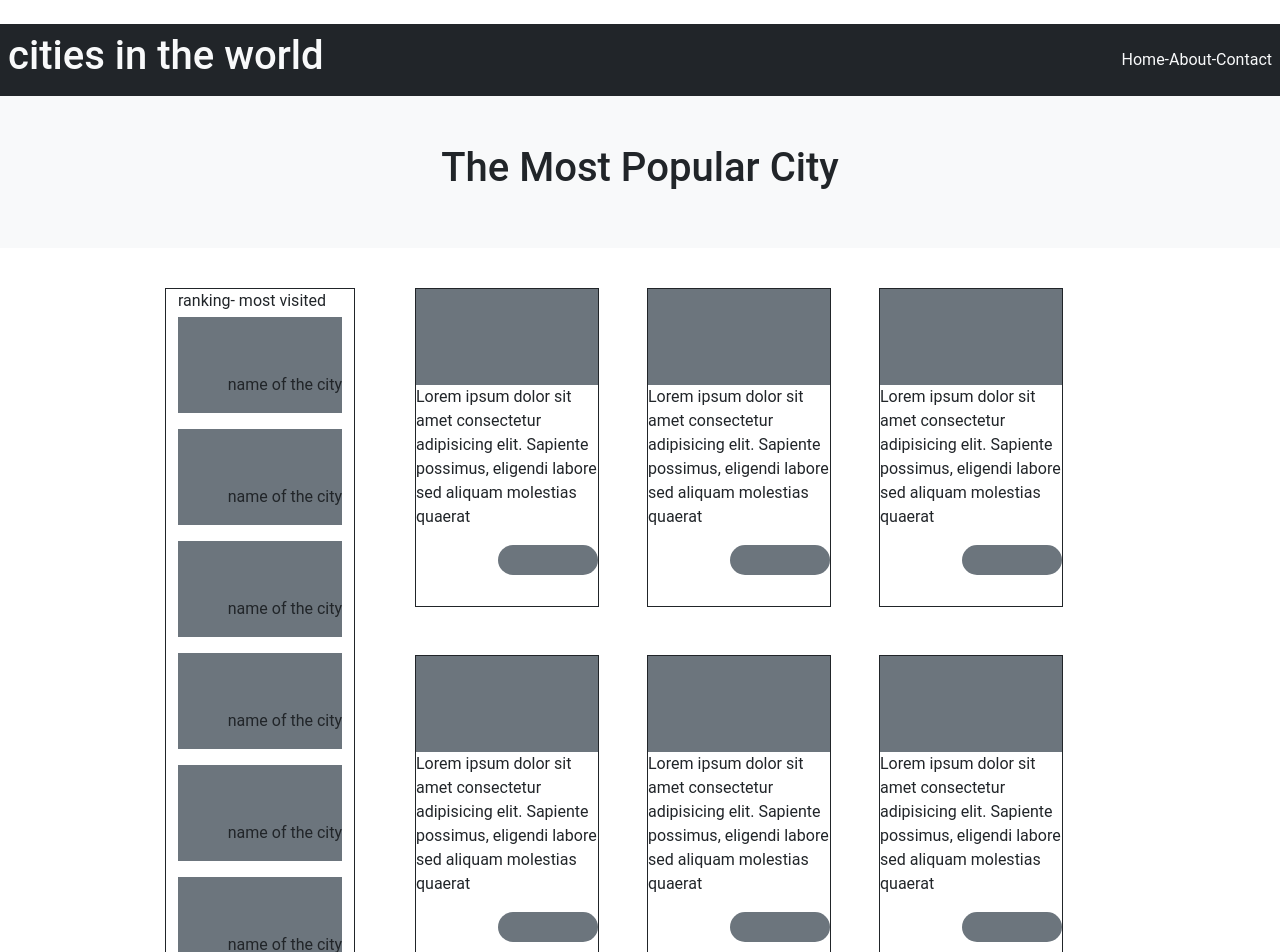
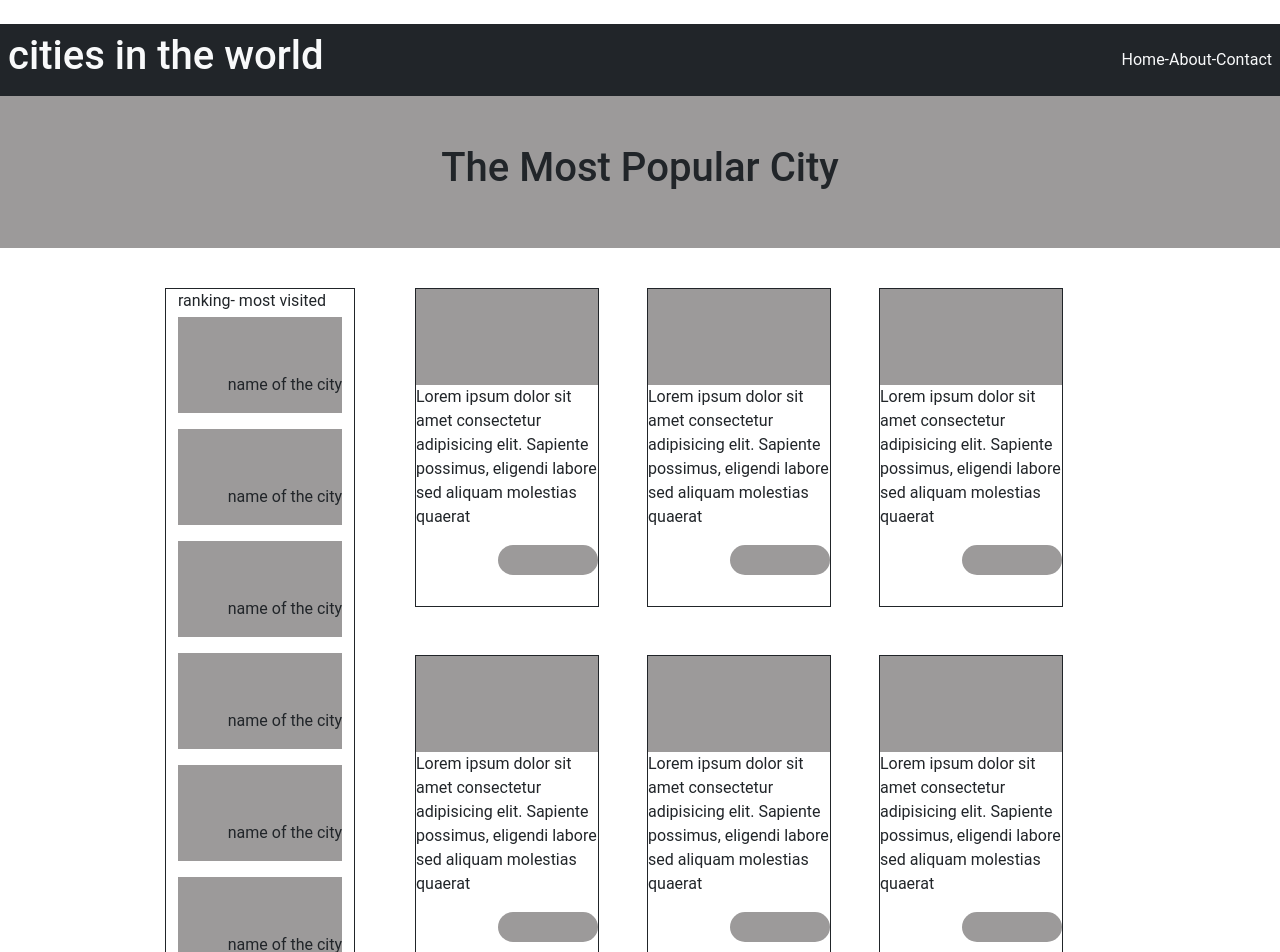
Before and after one commit to DevBrianAcostaBenitez/Cities-in-the-world, an Angular app: page / in a window 1280 px wide. Shown: the top 952 px of the page. Built offline with nearby package versions, Linux system fonts and the light colour scheme.

Commit message:
bg-color changed

```diff
--- a/src/app/cities/cities.component.css
+++ b/src/app/cities/cities.component.css
@@ -1,7 +1,7 @@
 .rectangle {
     width: 100px;
     height: 30px;
-    background-color: #6c757d;
+    background-color: rgb(156, 154, 154);
     border-radius: 20px;
 
   }
--- a/src/app/cities/cities.component.html
+++ b/src/app/cities/cities.component.html
@@ -3,42 +3,42 @@
     <div class="col-2 border border-dark border-1 m-4">
       ranking- most visited
       <div class="position-relative">
-        <div class="p-5 bg-secondary mt-1">
+        <div class="p-5 custom-bg mt-1">
             <p class="d-flex justify-content-end align-items-end position-absolute bottom-0 end-0">
                 name of the city
             </p>
         </div>
       </div>
       <div class="position-relative">
-        <div class="p-5 bg-secondary mt-3">
+        <div class="p-5 custom-bg mt-3">
             <p class="d-flex justify-content-end align-items-end position-absolute bottom-0 end-0">
                 name of the city
             </p>
         </div>
       </div>
       <div class="position-relative">
-        <div class="p-5 bg-secondary mt-3">
+        <div class="p-5 custom-bg mt-3">
             <p class="d-flex justify-content-end align-items-end position-absolute bottom-0 end-0">
                 name of the city
             </p>
         </div>
       </div>
       <div class="position-relative">
-        <div class="p-5 bg-secondary mt-3">
+        <div class="p-5 custom-bg mt-3">
             <p class="d-flex justify-content-end align-items-end position-absolute bottom-0 end-0">
                 name of the city
             </p>
         </div>
       </div>
       <div class="position-relative">
-        <div class="p-5 bg-secondary mt-3">
+        <div class="p-5 custom-bg mt-3">
             <p class="d-flex justify-content-end align-items-end position-absolute bottom-0 end-0">
                 name of the city
             </p>
         </div>
       </div>
       <div class="position-relative">
-        <div class="p-5 bg-secondary mt-3">
+        <div class="p-5 custom-bg mt-3">
             <p class="d-flex justify-content-end align-items-end position-absolute bottom-0 end-0">
                 name of the city
             </p>
@@ -47,7 +47,7 @@
     </div>
     <div class="col-8 d-flex flex-wrap">
       <div class="col-3 border border-dark border-1 m-4">
-        <div class="p-5 bg-secondary"></div>
+        <div class="p-5 custom-bg"></div>
         <p>
           Lorem ipsum dolor sit amet consectetur adipisicing elit. Sapiente
           possimus, eligendi labore sed aliquam molestias quaerat
@@ -57,7 +57,7 @@
         </div>
       </div>
       <div class="col-3 border border-dark border-1 m-4">
-        <div class="p-5 bg-secondary"></div>
+        <div class="p-5 custom-bg"></div>
         <p>
           Lorem ipsum dolor sit amet consectetur adipisicing elit. Sapiente
           possimus, eligendi labore sed aliquam molestias quaerat
@@ -67,7 +67,7 @@
         </div>
       </div>
       <div class="col-3 border border-dark border-1 m-4">
-        <div class="p-5 bg-secondary"></div>
+        <div class="p-5 custom-bg"></div>
         <p>
           Lorem ipsum dolor sit amet consectetur adipisicing elit. Sapiente
           possimus, eligendi labore sed aliquam molestias quaerat
@@ -77,7 +77,7 @@
         </div>
       </div>
       <div class="col-3 border border-dark border-1 m-4">
-        <div class="p-5 bg-secondary"></div>
+        <div class="p-5 custom-bg"></div>
         <p>
           Lorem ipsum dolor sit amet consectetur adipisicing elit. Sapiente
           possimus, eligendi labore sed aliquam molestias quaerat
@@ -87,7 +87,7 @@
         </div>
       </div>
       <div class="col-3 border border-dark border-1 m-4">
-        <div class="p-5 bg-secondary"></div>
+        <div class="p-5 custom-bg"></div>
         <p>
           Lorem ipsum dolor sit amet consectetur adipisicing elit. Sapiente
           possimus, eligendi labore sed aliquam molestias quaerat
@@ -97,7 +97,7 @@
         </div>
       </div>
       <div class="col-3 border border-dark border-1 m-4">
-        <div class="p-5 bg-secondary"></div>
+        <div class="p-5 custom-bg"></div>
         <p>
           Lorem ipsum dolor sit amet consectetur adipisicing elit. Sapiente
           possimus, eligendi labore sed aliquam molestias quaerat
--- a/src/app/footer/footer.component.html
+++ b/src/app/footer/footer.component.html
@@ -1,7 +1,7 @@
 <footer class="border-top border-dark m-5 p-3">
     <div class= "d-flex p-2 mt-4 justify-content-between">
         <div class="d-flex ml-3" >
-            <div class="flex-item bg-secondary square"></div>
+            <div class="flex-item custom-bg square"></div>
             <p class="flex-item m-3">© 2021 company. inc</p>
         </div>
         <div class= "flex-item d-flex mt-3">
--- a/src/app/header/header.component.html
+++ b/src/app/header/header.component.html
@@ -7,7 +7,7 @@
         <p class="flex-item">Contact</p>
     </div>
     </div>
-    <div class="d-flex justify-content-center align-items-center bg-light w-100 p-5 d-inline-block ">
+    <div class="d-flex justify-content-center align-items-center custom-bg w-100 p-5 d-inline-block ">
         <h1 class="flex-item ">The Most Popular City</h1>
     </div>
 </div>
--- a/src/app/restaurant/restaurant.component.html
+++ b/src/app/restaurant/restaurant.component.html
@@ -1,4 +1,4 @@
-<div class="  bg-secondary w-100 d-inline-block ">
+<div class="  custom-bg w-100 d-inline-block ">
     <h3 class="d-flex justify-content-center flex-item"> Most popular restaurant</h3>
     <div class="row justify-content-center">
 
--- a/src/styles.css
+++ b/src/styles.css
@@ -1,3 +1,6 @@
 *{
     font-family: Roboto;
 }
+.custom-bg{
+    background-color: rgb(156, 154, 154);
+}
```
